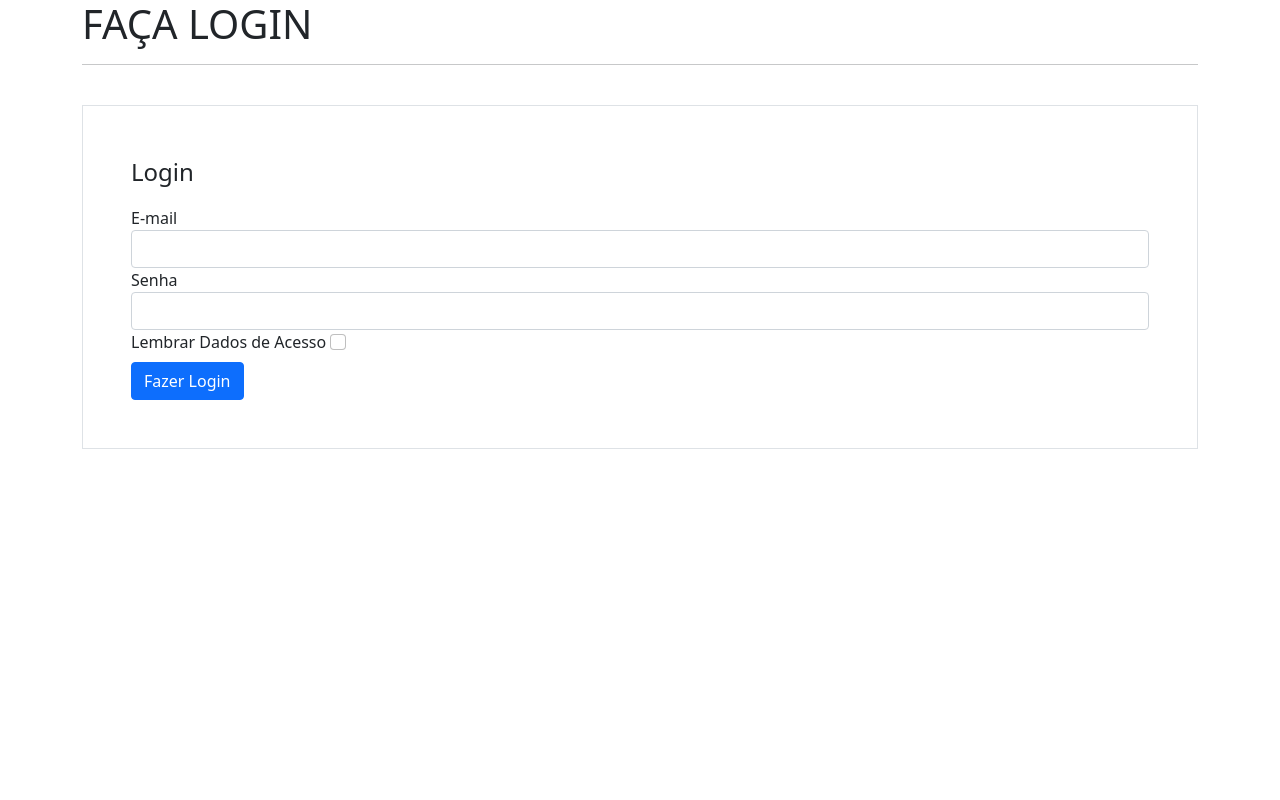
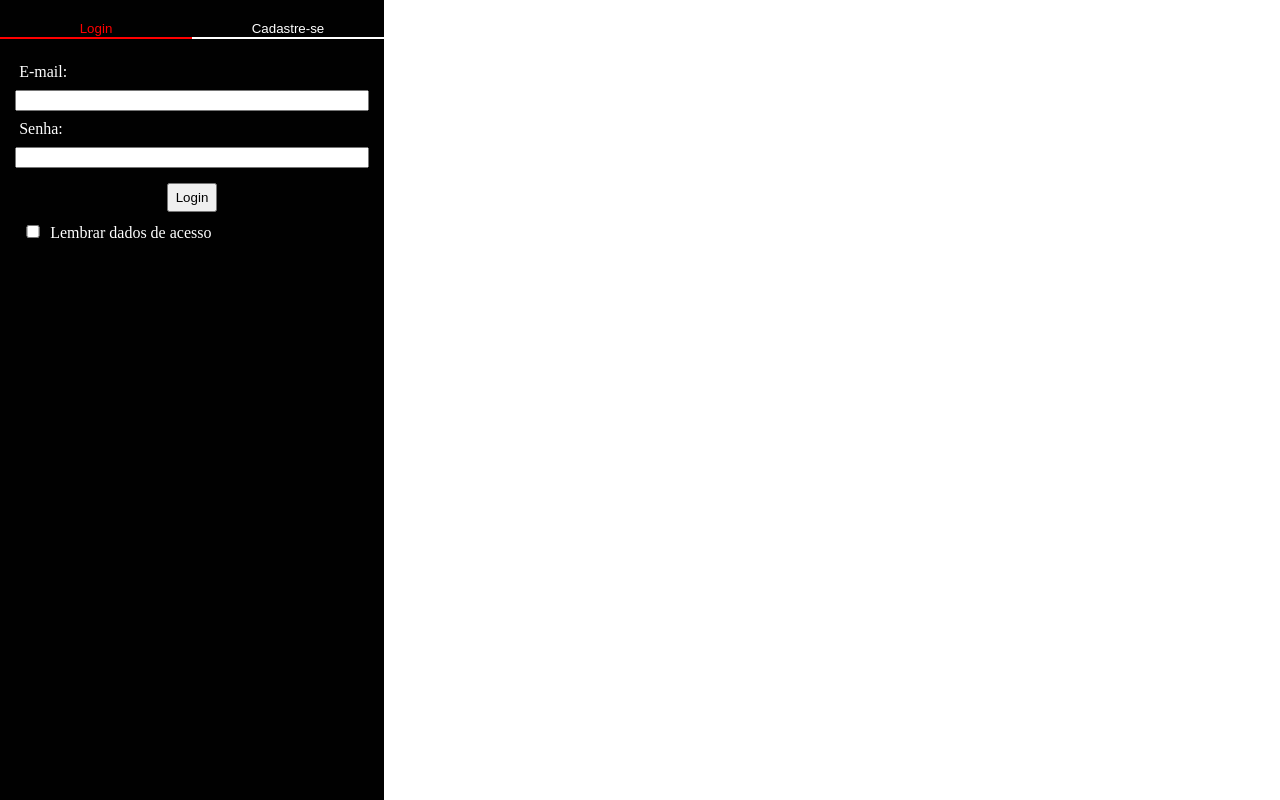
Before and after one commit to Bryangps/portfolio_site, a Flask app: page /login in a window 1280 px wide. Run offline with Flask 3, Linux system fonts and the light colour scheme.

Commit message:
criação login
todos os tratamentos executados

```diff
--- /dev/null
+++ b/zboxcrossvendasbebidas/static/scripts/login.js
@@ -0,0 +1,140 @@
+var containerLogin = document.getElementById('container-login');
+var containerRegistration = document.getElementById('container-registration');
+var buttonLogin = document.getElementById('button-login');
+var buttonRegistration = document.getElementById('button-registration');
+
+function Registration(){
+    containerLogin.style.display = 'none';
+    containerRegistration.style.display = 'block';
+
+    buttonLogin.style.color = 'var(--color-text)';
+    buttonLogin.style.borderBottom = '2px solid var(--color-text)';
+
+    buttonRegistration.style.color = 'var(--color-highlight)';
+    buttonRegistration.style.borderBottom = '2px solid var(--color-highlight)';
+}
+
+function Login(){
+    containerRegistration.style.display = 'none';
+    containerLogin.style.display = 'block';
+
+    buttonLogin.style.color = 'var(--color-highlight)';
+    buttonLogin.style.borderBottom = '2px solid var(--color-highlight)';
+
+    buttonRegistration.style.color = 'var(--color-text)';
+    buttonRegistration.style.borderBottom = '2px solid var(--color-text)';
+}
+
+var Senha = document.getElementById('password-registration');
+var Minimo = document.getElementById('minimo');
+var Maiuscula = document.getElementById('maiuscula');
+var Minuscula = document.getElementById('minuscula');
+var Numero = document.getElementById('numero');
+var Especial = document.getElementById('especial');
+
+
+function verificarSenhaForte() {
+    var senha = Senha.value;
+    if (senha.length < 8) {
+        return false;
+    }
+
+    var temMaiuscula = /[A-Z]/.test(senha);
+    var temMinuscula = /[a-z]/.test(senha);
+    var temNumero = /\d/.test(senha);
+    var temEspecial = /[!@#$%^&*()_+\-=\[\]{};':"\\|,.<>\/?]+/.test(senha);
+
+    if (temMaiuscula && temMinuscula && temNumero && temEspecial) {
+        return true;
+    } else {
+        return false;
+    }
+}
+
+
+function verificarSenha() {
+    var senha = Senha.value;
+    if (verificarSenhaForte(senha)) {
+        return true;
+    } else {
+        alert('A senha não atende aos padrões');
+        event.preventDefault();
+        return false;
+    }
+}
+
+Senha.addEventListener("input", function () {
+    var senha = this.value;
+
+
+    if (senha.length >= 8) {
+        Minimo.style.color = 'var(--color-text)';
+    }
+        else{
+            Minimo.style.color = 'var(--color-highlight)';
+        }
+
+    if (/[A-Z]/.test(senha)) {
+        Maiuscula.style.color = 'var(--color-text)';
+    }
+        else{
+            Maiuscula.style.color = 'var(--color-highlight)';
+        }
+
+    if (/[a-z]/.test(senha)) {
+        Minuscula.style.color = 'var(--color-text)';
+    }
+        else{
+            Minuscula.style.color = 'var(--color-highlight)';
+        }
+
+    if (/\d/.test(senha)) {
+        Numero.style.color = 'var(--color-text)';
+    }
+    else{
+        Numero.style.color = 'var(--color-highlight)';
+    }
+
+    if (/[!@#$%^&*()_+\-=\[\]{};':"\\|,.<>\/?]/.test(senha)) {
+        Especial.style.color = 'var(--color-text)';
+    }
+    else{
+        Especial.style.color = 'var(--color-highlight)';
+    }
+});
+
+
+function validatePassword(){
+    var password = Senha.value;
+    var confirmPassword = document.getElementById("confirm-password").value;
+
+        if (password != confirmPassword) {
+            alert("As senhas não correspondem!");
+            event.preventDefault();
+            return false;
+        }
+        else {
+            return true;
+        }
+}
+
+window.onload = function() {
+    var rememberedData = JSON.parse(localStorage.getItem('rememberedData'));
+    if (rememberedData && rememberedData.remember) {
+        document.getElementById('email-login').value = rememberedData.username;
+        document.getElementById('password-login').value = rememberedData.password;
+        document.getElementById('remember').checked = true;
+    }
+};
+
+document.getElementById('remember').addEventListener('change', function(event) {
+    var username = document.getElementById('email-login').value;
+    var password = document.getElementById('password-login').value;
+    var remember = document.getElementById('remember').checked;
+
+    if (remember) {
+        localStorage.setItem('rememberedData', JSON.stringify({username: username, password: password, remember: true}));
+    } else {
+        localStorage.removeItem('rememberedData');
+    }
+});
--- /dev/null
+++ b/zboxcrossvendasbebidas/static/styles/login.css
@@ -0,0 +1,93 @@
+body{
+    margin: 0;
+    padding: 0;
+    display: flex;
+    flex-direction: row;
+}
+
+.container{
+    width: 30%;
+    height: 100vh;
+    background-color: var(--background-login);
+    position: relative;
+}
+
+.container-form{
+    display: flex;
+    flex-direction: column;
+}
+
+.form-login, .form-registration{
+    display: flex;
+    flex-direction: column;
+}
+
+.label-form{
+    color: var(--color-text);
+}
+
+.container .label-form, .input-form{
+    width: 90%;
+    margin: 5px auto;
+}
+
+.login{
+    display: flex;
+    flex-direction: column;
+    margin: 20px 0 ;
+}
+
+#button-login, #button-registration{
+    border: none;
+    background-color: var(--background-login);
+    width: 50%;
+    cursor: pointer;
+}
+
+#button-login{
+    border-bottom: 2px solid var(--color-highlight);
+    color: var(--color-highlight);
+}
+
+#button-registration{
+    position: absolute;
+    right: 0;
+    border-bottom: 2px solid var(--color-text);
+    color: var(--color-text);
+}
+
+#submit-login{
+    padding: 5px;
+    width: 50px;
+    margin: 10px auto;
+}
+
+.container .checkbox-login{
+
+    width: 90%;
+    margin: auto;
+}
+
+.label-checkbox{
+    color: var(--color-text);
+}
+
+#remember{
+    width: 20px;
+}
+
+#submit-registration{
+    padding: 5px;
+    width: 80px;
+    margin: 10px auto;
+}
+
+#container-registration{
+    display: none;
+}
+
+#minimo, #minuscula, #maiuscula, #numero, #especial{
+    color: var(--color-highlight);
+    width: 90%;
+    margin: auto;
+}
--- /dev/null
+++ b/zboxcrossvendasbebidas/static/styles/reset.css
@@ -0,0 +1,48 @@
+/* http://meyerweb.com/eric/tools/css/reset/
+   v2.0 | 20110126
+   License: none (public domain)
+*/
+
+html, body, div, span, applet, object, iframe,
+h1, h2, h3, h4, h5, h6, p, blockquote, pre,
+a, abbr, acronym, address, big, cite, code,
+del, dfn, em, img, ins, kbd, q, s, samp,
+small, strike, strong, sub, sup, tt, var,
+b, u, i, center,
+dl, dt, dd, ol, ul, li,
+fieldset, form, label, legend,
+table, caption, tbody, tfoot, thead, tr, th, td,
+article, aside, canvas, details, embed,
+figure, figcaption, footer, header, hgroup,
+menu, nav, output, ruby, section, summary,
+time, mark, audio, video {
+	margin: 0;
+	padding: 0;
+	border: 0;
+	font-size: 100%;
+	font: inherit;
+	vertical-align: baseline;
+}
+/* HTML5 display-role reset for older browsers */
+article, aside, details, figcaption, figure,
+footer, header, hgroup, menu, nav, section {
+	display: block;
+}
+body {
+	line-height: 1;
+}
+ol, ul {
+	list-style: none;
+}
+blockquote, q {
+	quotes: none;
+}
+blockquote:before, blockquote:after,
+q:before, q:after {
+	content: '';
+	content: none;
+}
+table {
+	border-collapse: collapse;
+	border-spacing: 0;
+}
--- /dev/null
+++ b/zboxcrossvendasbebidas/static/styles/vars.css
@@ -0,0 +1,8 @@
+:root{
+    --font: 'segoe ui';
+    --font2: 'Arial', sans-serif;
+
+    --background-login: #010101;
+    --color-text: white;
+    --color-highlight: red;
+}
--- a/zboxcrossvendasbebidas/templates/login.html
+++ b/zboxcrossvendasbebidas/templates/login.html
@@ -2,80 +2,69 @@
 <html lang="pt-br">
 <head>
     <meta charset="UTF-8">
+    <link rel="stylesheet" href="../static/styles/reset.css">
+    <link rel="stylesheet" href="../static/styles/vars.css">
+    <link rel="stylesheet" href="../static/styles/login.css">
     <title>Z Box Cross Club</title>
-    <link href="https://cdn.jsdelivr.net/npm/bootstrap@5.0.2/dist/css/bootstrap.min.css" rel="stylesheet" integrity="sha384-EVSTQN3/azprG1Anm3QDgpJLIm9Nao0Yz1ztcQTwFspd3yD65VohhpuuCOmLASjC" crossorigin="anonymous">
 
 </head>
 <body>
 
 <div class="container">
-    {% with mensagens = get_flashed_messages(with_categories=True)%}
-        {% if mensagens%}
-            {% for categoria, mensagem in mensagens%}
-                <div class="alert {{categoria}}">
-                    {{mensagem}}
+
+    <div class="login">
+        <button id="button-login" onclick="Login()">Login</button>
+        <button id="button-registration" onclick="Registration()">Cadastre-se</button>
+    </div>
+    <div id="container-login">
+        <div class="container-form">
+
+            <form method="POST" action="" class="form-login">
+
+                <label class="label-form" for="email-login">E-mail:</label>
+                <input class="input-form" type="email" id="email-login" name="email-login" required>
+
+                <label class="label-form" for="password-login">Senha:</label>
+                <input class="input-form" type="password" id="password-login" name="password-login" required>
+
+                <button id="submit-login" type="submit">Login</button>
+
+                <div class="checkbox-login">
+                    <input type="checkbox" id="remember" name="remember">
+                    <label class="label-checkbox" for="remember">Lembrar dados de acesso</label>
                 </div>
-            {%endfor%}
-        {%endif%}
-    {% endwith%}
-</div>
+            </form>
+        </div>
+    </div>
+    <div id="container-registration">
+        <div class="container-form">
+            <form action="" method="post" class="form-registration" onsubmit="return verificarSenha(), validatePassword()">
+                <label class="label-form" for="name">Nome:</label>
+                <input class="input-form" type="text" id="name" name="name" required>
 
+                <label class="label-form" for="email-registration">Email:</label>
+                <input class="input-form" type="email" id="email-registration" name="email-registration" required>
 
+                <label class="label-form" for="password-registration">Senha:</label>
+                <input class="input-form" type="password" id="password-registration" name="password-registration" required>
 
-<div class="container">
-    <h1>FAÇA LOGIN</h1>
-    <hr>
-    <div class="row">
-        <div class="col">
-            <form method="POST" action="" class="border mt-4 p-5">
-                {{form_login.csrf_token}}
-                <legend> Login</legend>
-                <fieldset>
-                <div class="form-group">
-                    {{form_login.email.label(class='form-control-label mt-2')}}
-                    {%if form_login.email.errors%}
-                        {{form_login.email(class='form-control is-invalid')}}
-                        <div class="invalid-feedback">
-                        {%for erro in form_login.email.errors%}
-                            {{erro}}
-                        {%endfor%}
-                        </div>
-                    {%else%}
-                        {{form_login.email(class='form-control')}}
-                    {%endif%}
-                </div>
+                <br>
+                <p id="minimo">Mínimo de 8 caracteres.</p>
+                <p id="maiuscula">Pelo menos 1 letra maiuscula.</p>
+                <p id="minuscula">Pelo menos 1 letra minuscula.</p>
+                <p id="numero">Pelo menos 1 número.</p>
+                <p id="especial">Pelo menos 1 caractere especial.</p>
+                <br>
 
-                <div class="form-group">
-                    {{form_login.senha.label(class='form-control-label')}}
-                    {%if form_login.senha.errors%}
-                        {{form_login.senha(class='form-control is-invalid')}}
-                        <div class="invalid-feedback">
-                        {% for erro in form_login.senha.errors%}
-                             {{erro}}
-                        {%endfor%}
-                        </div>
-                    {%else%}
-                        {{form_login.senha(class='form-control')}}
-                    {%endif%}
+                <label class="label-form" for="confirm-password">Confirmar Senha:</label>
+                <input class="input-form" type="password" id="confirm-password" name="confirm-password" required>
 
-                </div>
-
-                 <div class="form-group">
-                    {{form_login.lembrar_dados.label(class='form-check-label')}}
-                    {{form_login.lembrar_dados(class='form-check-input')}}
-
-                </div>
-                </fieldset>
-
-                {{form_login.botao_submit_login(class='btn btn-primary mt-2')}}
+                <button id="submit-registration" type="submit">Cadastrar</button>
             </form>
-
         </div>
-
     </div>
 </div>
 
-<script src="https://cdn.jsdelivr.net/npm/bootstrap@5.0.2/dist/js/bootstrap.bundle.min.js" integrity="sha384-MrcW6ZMFYlzcLA8Nl+NtUVF0sA7MsXsP1UyJoMp4YLEuNSfAP+JcXn/tWtIaxVXM" crossorigin="anonymous"></script>
-
+ <script src="../static/scripts/login.js"></script>
 </body>
 </html>
```
